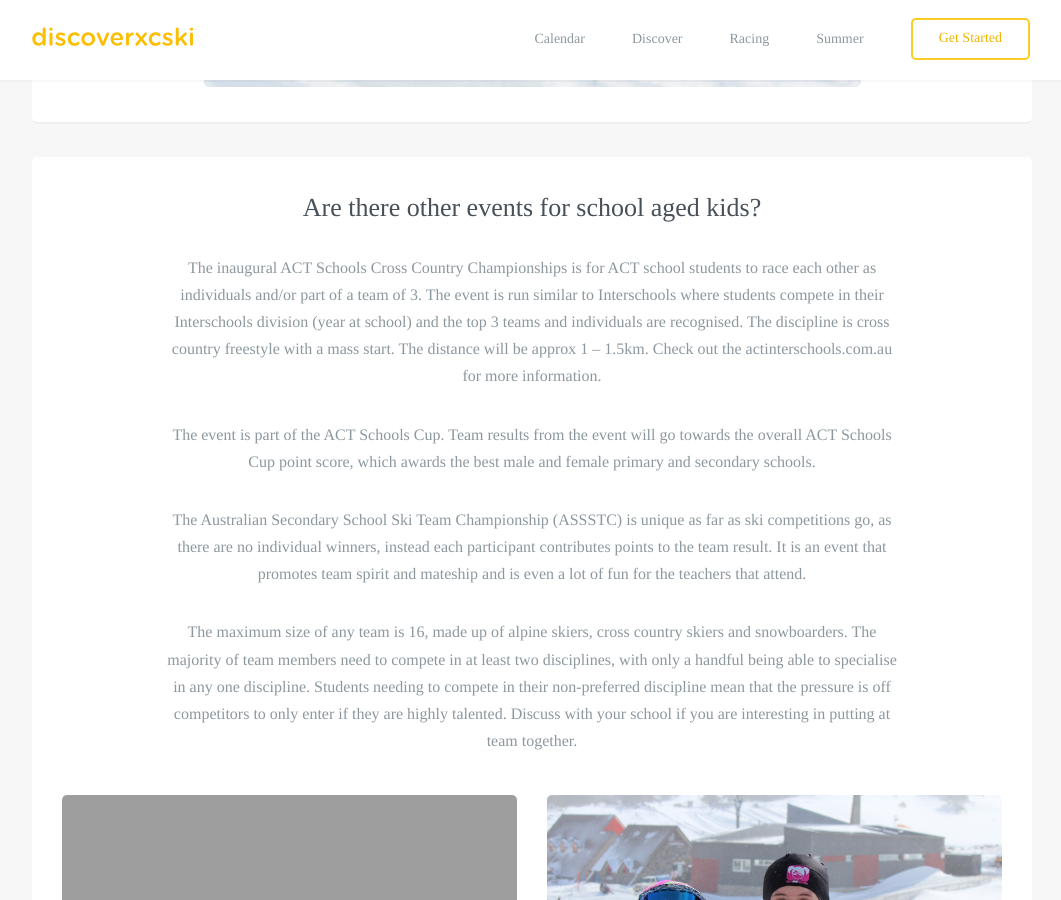
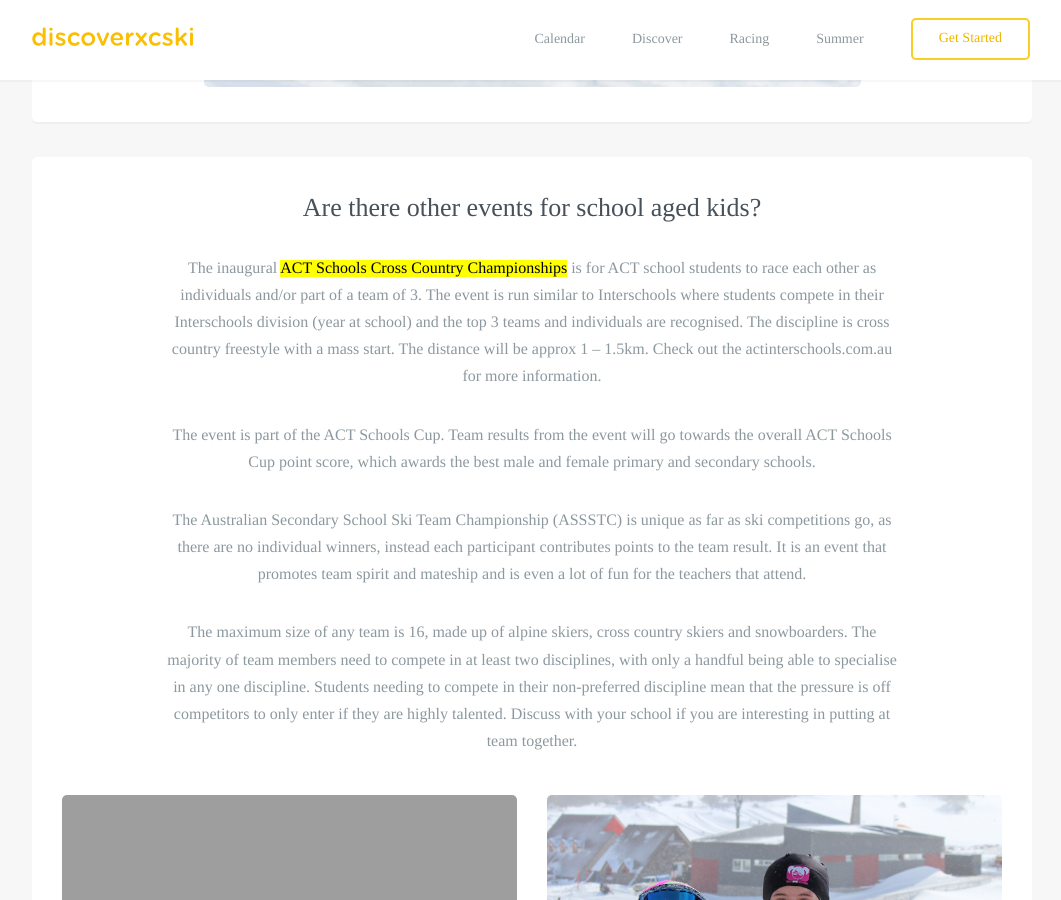
Before and after one commit to robcatto/robcatto.github.io, a Jekyll site: the page built from racing/school-level/index.html, in a window 1280 px wide and 900 px high, scrolled down 1751 px. Shown: the whole window, without its empty margins (108-1169 px from the left). Built offline with Jekyll 4.4.1, drawn with Linux system fonts in a browser that asks for light colours; some web fonts are replaced; Markdown is read by kramdown in place of the engine named in the settings.

```diff
--- a/racing/school-level/index.html
+++ b/racing/school-level/index.html
@@ -80,7 +80,7 @@ layout: default
 
                  <section class="mobile_section">
                 <h3>Are there other events for school aged kids?</h3>
-                <p>The inaugural <marked>ACT Schools Cross Country Championships</marked> is for ACT school students to race each other as individuals and/or part of a team of 3. The event is run similar to Interschools where students compete in their Interschools division (year at school) and the top 3 teams and individuals are recognised. The discipline is cross country freestyle with a mass start. The distance will be approx 1 – 1.5km. Check out the actinterschools.com.au for more information.
+                <p>The inaugural <mark>ACT Schools Cross Country Championships</mark> is for ACT school students to race each other as individuals and/or part of a team of 3. The event is run similar to Interschools where students compete in their Interschools division (year at school) and the top 3 teams and individuals are recognised. The discipline is cross country freestyle with a mass start. The distance will be approx 1 – 1.5km. Check out the actinterschools.com.au for more information.
                 <p>The event is part of the ACT Schools Cup. Team results from the event will go towards the overall ACT Schools Cup point score, which awards the best male and female primary and secondary schools.
                   <p>The Australian Secondary School Ski Team Championship (ASSSTC) is unique as far as ski competitions go, as there are no individual winners, instead each participant contributes points to the team result. It is an event that promotes team spirit and mateship and is even a lot of fun for the teachers that attend.
               <p>  The maximum size of any team is 16, made up of alpine skiers, cross country skiers and snowboarders. The majority of team members need to compete in at least two disciplines, with only a handful being able to specialise in any one discipline. Students needing to compete in their non-preferred discipline mean that the pressure is off competitors to only enter if they are highly talented. Discuss with your school if you are interesting in putting at team together.
```
